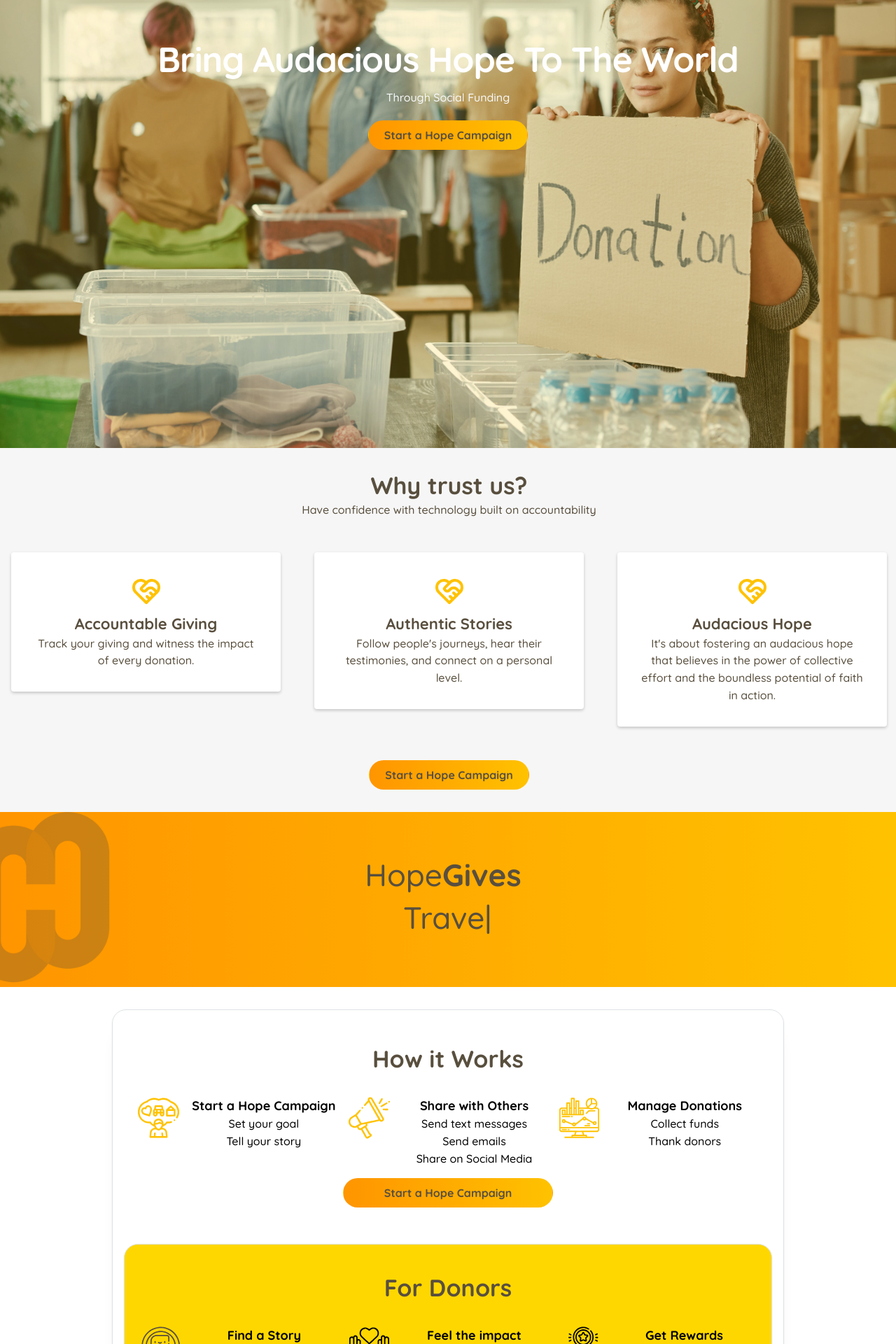
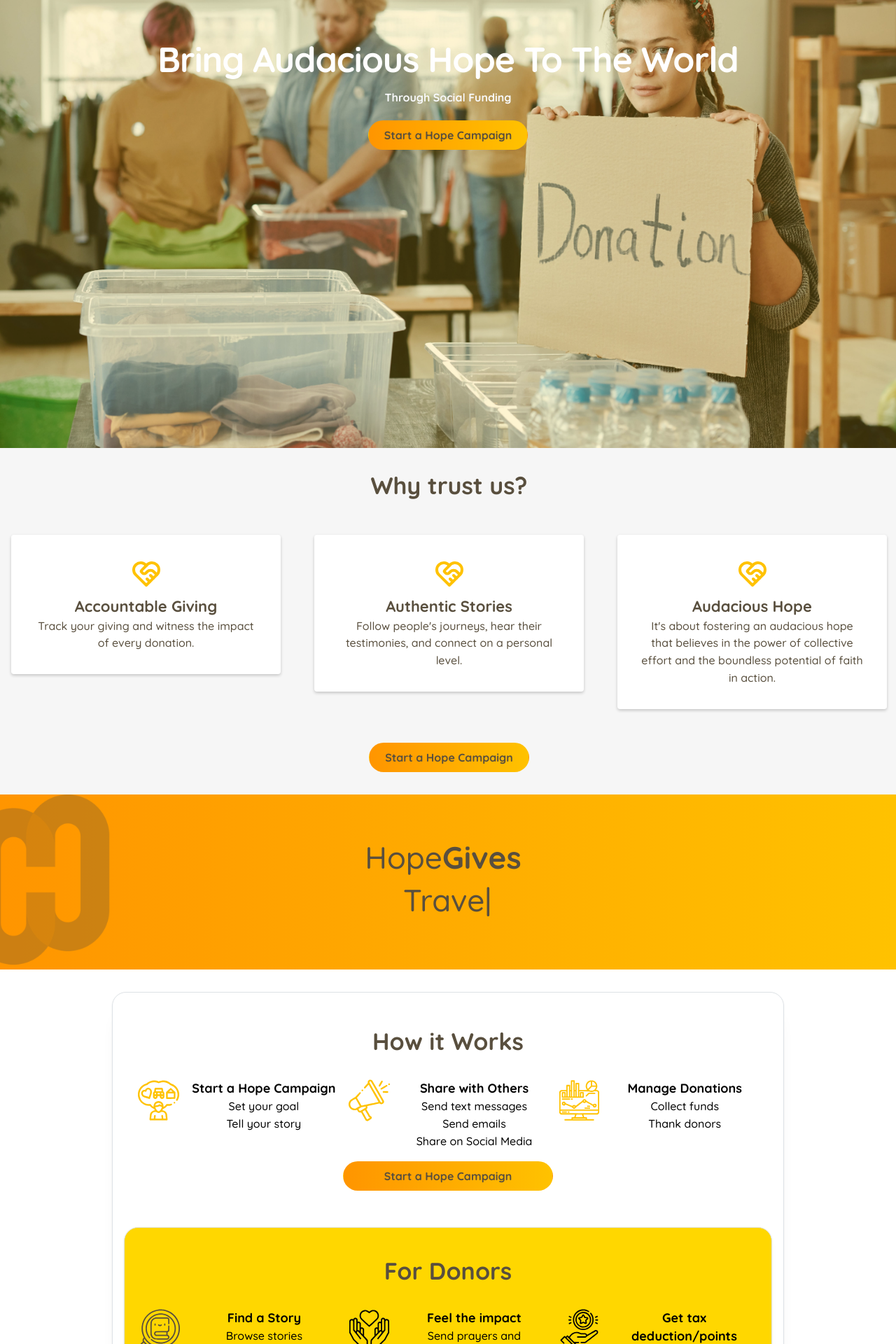
Before and after one commit to jwenger100/hope-gives, a Next.js app: page / in a window 1280 px wide. Shown: the part 220-2140 px from the top of the page at 70% size. Built offline with nearby package versions, Linux system fonts and the light colour scheme.

Commit message:
Content updates and font weight change

```diff
--- a/src/components/DonationImpactTracker.tsx
+++ b/src/components/DonationImpactTracker.tsx
@@ -12,9 +12,6 @@
       <Box className={classes.wrapper} id="whyTrustUs">
         <Fade>
           <Title ta="center">Why trust us?</Title>
-          <Text ta="center">
-            Have confidence with technology built on accountability
-          </Text>
         </Fade>
         <Box className={classes.simpleGridContainer}>
           <Grid mt="xl">
--- a/src/components/FeaturesTitle.tsx
+++ b/src/components/FeaturesTitle.tsx
@@ -30,13 +30,13 @@
     icon: IconEmpathize,
     title: "Do Good",
     description:
-      "The Good Samaritan didn't walk past, he stopped, cared, and acted. Similarly, we are here to actively demonstrate kindness and compassion to those in need.",
+      "Jesus taught clearly we all need to be Good Samaritans (Luke 10). The Good Samaritan didn't walk past, he stopped, cared, and acted. Similarly, we are here to actively demonstrate kindness and compassion to those in need.",
   },
   {
     icon: IconCrown,
     title: "True Religion",
     description:
-      "True religion is not just about rituals but about taking care of the hurting, the broken, and the marginalized. It’s about having a heart that responds to pain and suffering.",
+      "True followers of Jesus take care of the hurting, the broken, and the marginalized. They have a heart that responds to pain and suffering (James 1:27).",
   },
   {
     icon: IconGift,
--- a/src/components/HeroImageBackground.tsx
+++ b/src/components/HeroImageBackground.tsx
@@ -43,7 +43,7 @@
         <Title className={classes.title} ta={"center"}>
           Bring Audacious Hope To The World
         </Title>
-        <Text className={classes.description} ta={"center"}>
+        <Text fw={600} className={classes.description} ta={"center"}>
           Through Social Funding{" "}
         </Text>
 
--- a/src/components/HowItWorks.tsx
+++ b/src/components/HowItWorks.tsx
@@ -190,7 +190,7 @@
             </Grid.Col>
             <Grid.Col span={{ base: 12, md: 3 }}>
               <Title order={4} ta="center">
-                Get Rewards
+                Get tax deduction/points
               </Title>
               <Text ta="center">Counts as a charitable tax donation</Text>
               <Text ta="center">Receive credit card rewards</Text>
```
